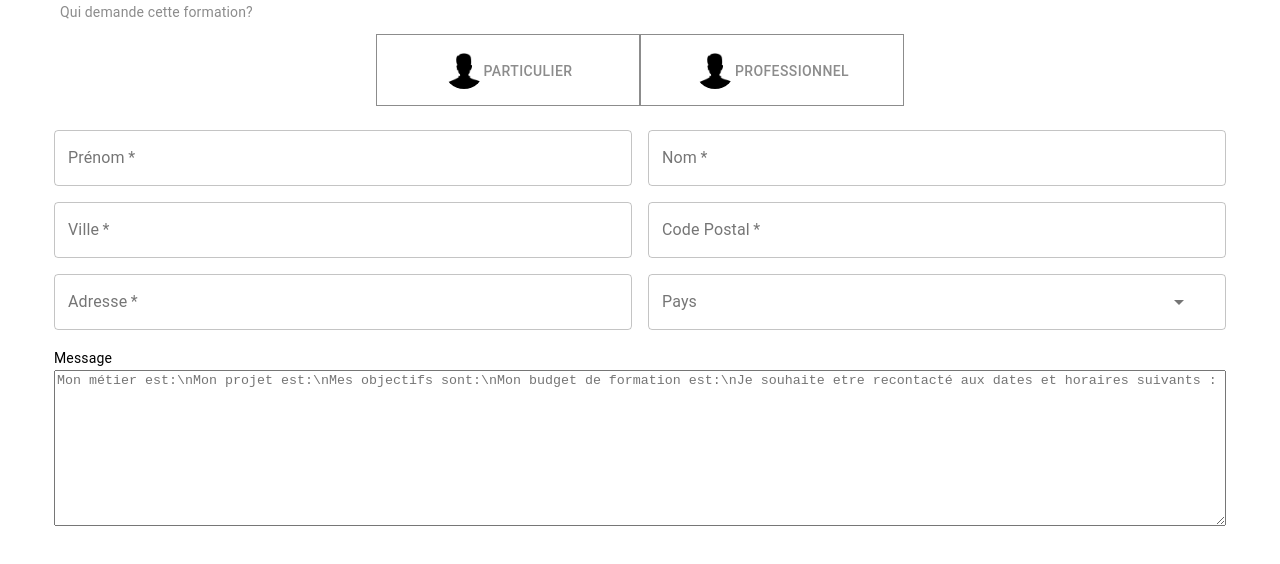
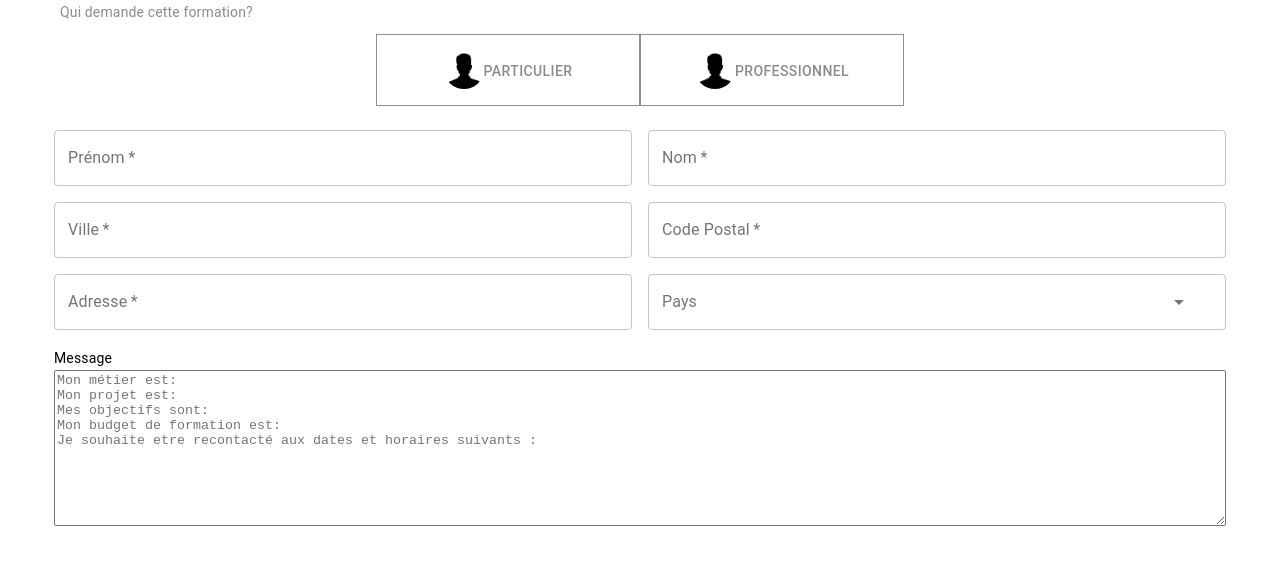
Before and after one commit to syrax68/Nextjs-devis, a Next.js app: page /components/Address in a window 1280 px wide. Shown: the top 564 px of the page. Built offline with nearby package versions, Linux system fonts and the light colour scheme.

Commit message:
ajout useRef

```diff
--- a/pages/components/Address.js
+++ b/pages/components/Address.js
@@ -1,4 +1,4 @@
-import React, {useEffect} from 'react';
+import React, {useEffect, useRef} from 'react';
 import PropTypes from 'prop-types';
 import styles from '../../styles/modal.module.css'
 import {
@@ -14,7 +14,7 @@ import {
   TextareaAutosize
 } from '@material-ui/core';
 import Autocomplete from '@material-ui/lab/Autocomplete';
-import countries from '../../helpers/countries'
+import countries from '../../helpers/countries';
 
 const TabPanel = (props) => {
     const { children, value, index, ...other } = props;
@@ -50,20 +50,10 @@ const a11yProps = (index) => {
 }
 const Address = () => {
     const [value, setValue] = React.useState(0);
-    const aScript = document.createElement('script');
-    aScript.type = 'text/javascript';
-    aScript.src = " https://js.stripe.com/v3/";
-
-    document.head.appendChild(aScript);
+    const textareaRef = useRef();
 
     useEffect(() => {
-        aScript.onload = () => {
-            const textAreas = document.getElementsByClassName('textarea');
-            Array.prototype.forEach.call(textAreas, function(elem) {
-                console.log(elem.placeholder)
-                elem.placeholder = elem.placeholder.replace(/\\n/g, '\n');
-            });
-        };
+        textareaRef.current.placeholder = textareaRef.current.placeholder.replace(/\\n/g, '\n');
     },)
     const handleChange = (event, newValue) => {
         setValue(newValue);
@@ -189,6 +179,7 @@ const Address = () => {
                                     Message
                                 </Typography>
                                 <TextareaAutosize
+                                    ref={textareaRef}
                                     aria-label="minimum height"
                                     rowsMin={10}
                                     className={[styles.textarea, "textarea"].join(' ')}
@@ -292,6 +283,7 @@ const Address = () => {
                                     Message
                                 </Typography>
                                 <TextareaAutosize
+                                    ref={textareaRef}
                                     aria-label="minimum height"
                                     rowsMin={10}
                                     className={[styles.textarea, "textarea"].join(' ') }
```
